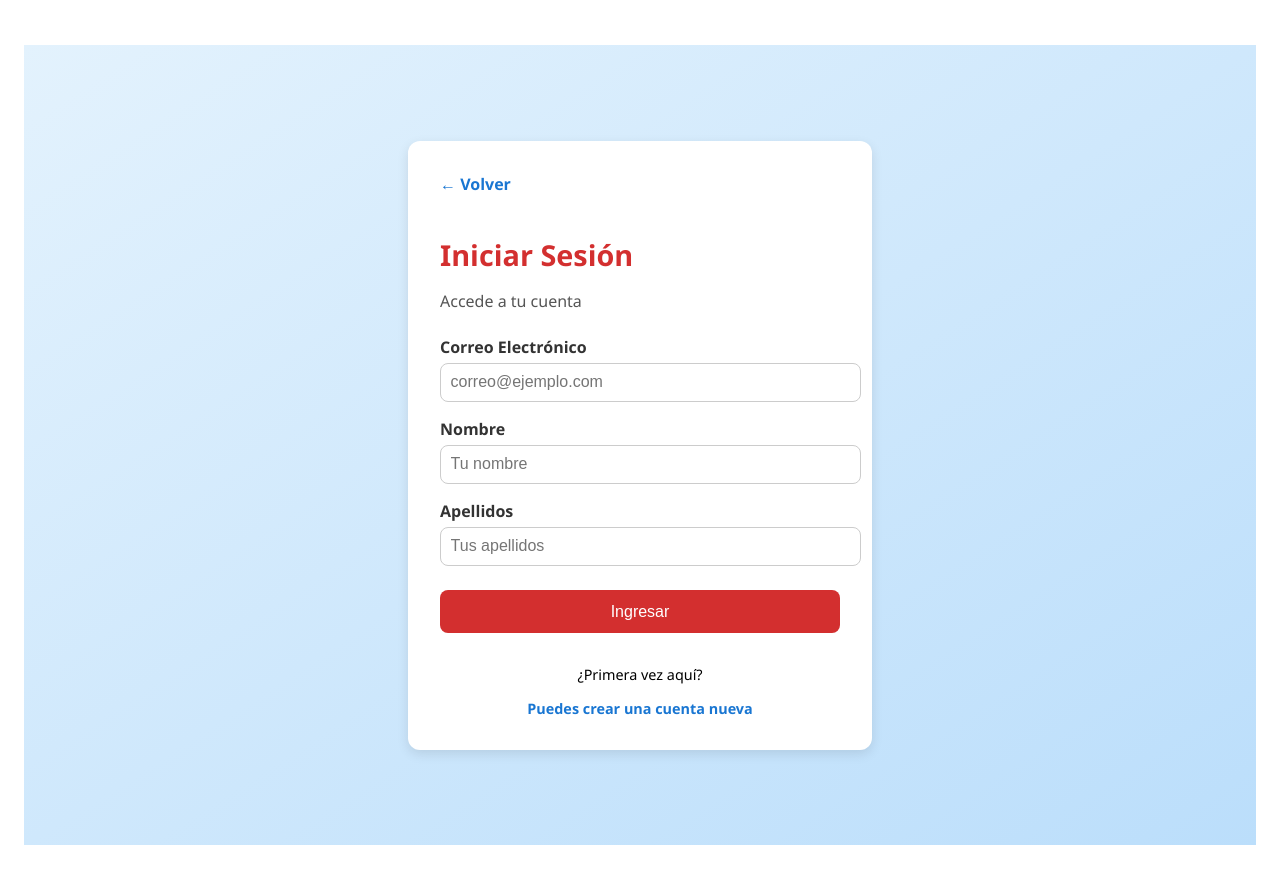
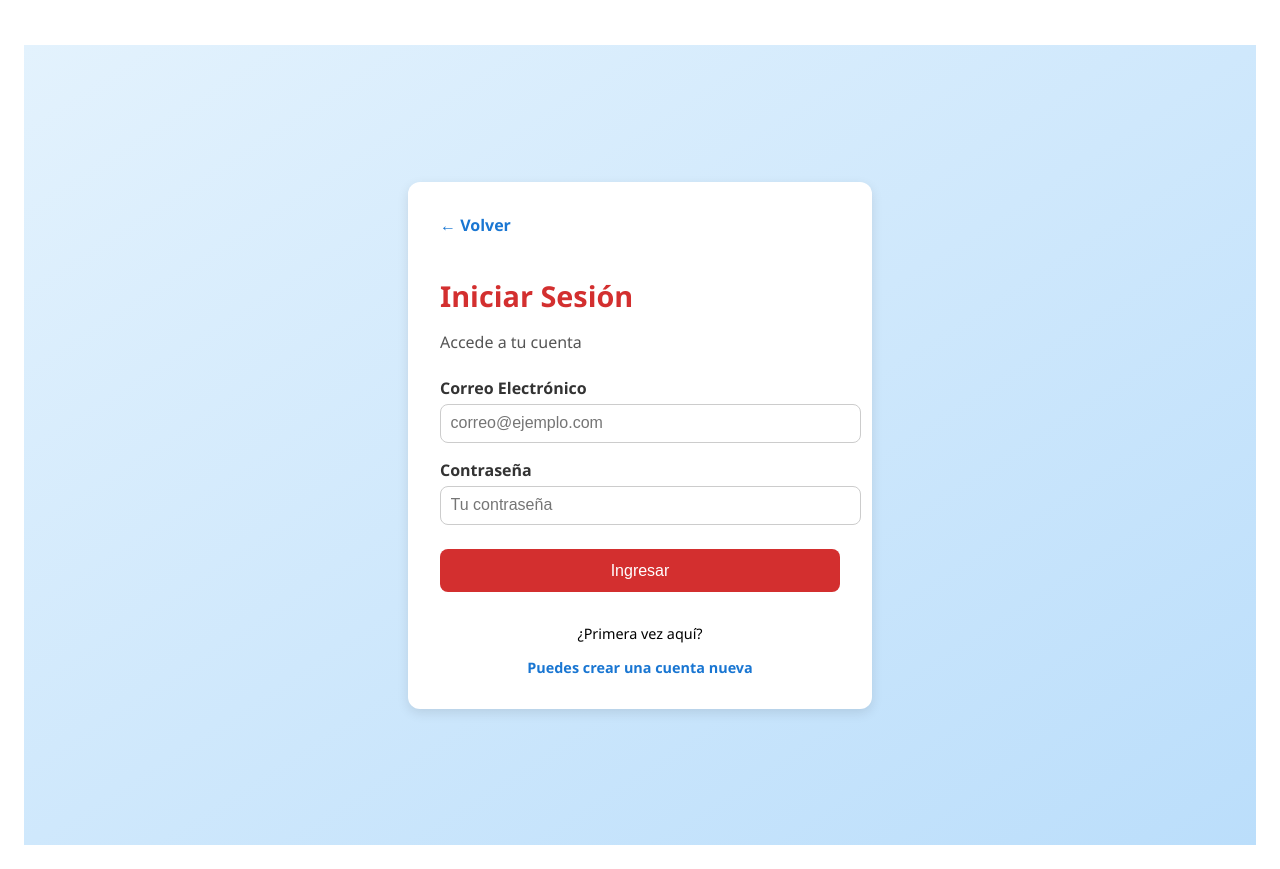
Before and after one commit to Mario5999/Proyecto-FeatUP, an Angular app in the folder Feats-UP/: page /login in a window 1280 px wide. Built offline with nearby package versions, Linux system fonts and the light colour scheme.

Commit message:
Vista login, edicion de vista solo correo y contraseña

```diff
--- a/Feats-UP/src/app/Inicio de sesion/login.component.html
+++ b/Feats-UP/src/app/Inicio de sesion/login.component.html
@@ -5,6 +5,7 @@
     <p class="subtitulo">Accede a tu cuenta</p>
 
     <form [formGroup]="form" (ngSubmit)="ingresar()">
+      <!-- Correo -->
       <label for="correo">Correo Electrónico</label>
       <input id="correo" type="email" formControlName="correo" placeholder="correo@ejemplo.com" />
       <div class="error" *ngIf="form.get('correo')?.touched && form.get('correo')?.invalid">
@@ -12,16 +13,12 @@
         <small *ngIf="form.get('correo')?.errors?.['email']">Formato de correo inválido</small>
       </div>
 
-      <label for="nombre">Nombre</label>
-      <input id="nombre" type="text" formControlName="nombre" placeholder="Tu nombre" />
-      <div class="error" *ngIf="form.get('nombre')?.touched && form.get('nombre')?.invalid">
-        <small>Este campo es obligatorio</small>
-      </div>
-
-      <label for="apellidos">Apellidos</label>
-      <input id="apellidos" type="text" formControlName="apellidos" placeholder="Tus apellidos" />
-      <div class="error" *ngIf="form.get('apellidos')?.touched && form.get('apellidos')?.invalid">
-        <small>Este campo es obligatorio</small>
+      <!-- Contraseña -->
+      <label for="contrasena">Contraseña</label>
+      <input id="contrasena" type="password" formControlName="contrasena" placeholder="Tu contraseña" />
+      <div class="error" *ngIf="form.get('contrasena')?.touched && form.get('contrasena')?.invalid">
+        <small *ngIf="form.get('contrasena')?.errors?.['required']">Este campo es obligatorio</small>
+        <small *ngIf="form.get('contrasena')?.errors?.['minlength']">Debe tener al menos 6 caracteres</small>
       </div>
 
       <button type="submit" class="btn-ingresar">Ingresar</button>
--- a/Feats-UP/src/app/Inicio de sesion/login.component.ts
+++ b/Feats-UP/src/app/Inicio de sesion/login.component.ts
@@ -16,8 +16,7 @@ export class LoginComponent {
   constructor(private fb: FormBuilder) {
     this.form = this.fb.group({
       correo: ['', [Validators.required, Validators.email]],
-      nombre: ['', Validators.required],
-      apellidos: ['', Validators.required]
+      contrasena: ['', [Validators.required, Validators.minLength(6)]]
     });
   }
 
```
